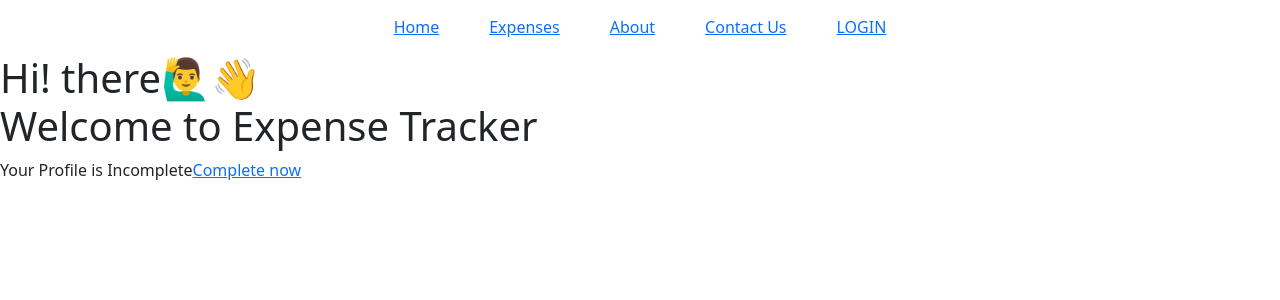
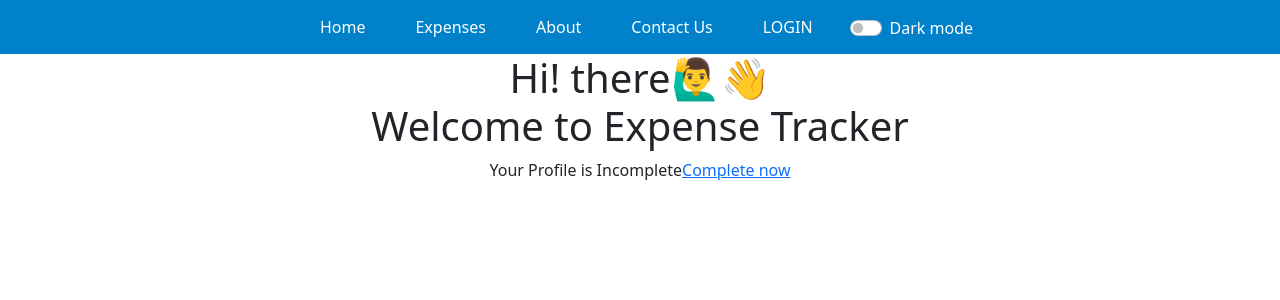
Before and after one commit to Skamilya27/expense-tracker-react, a React (Create React App) app: page / in a window 1280 px wide. Shown: the top 300 px of the page. Built offline with nearby package versions, Linux system fonts and the light colour scheme.

Commit message:
task 17 Adding Premium Features

```diff
--- a/package.json
+++ b/package.json
@@ -11,6 +11,7 @@
     "bootstrap": "^5.2.3",
     "react": "^18.2.0",
     "react-bootstrap": "^2.7.2",
+    "react-csv": "^2.2.2",
     "react-dom": "^18.2.0",
     "react-icons": "^4.8.0",
     "react-redux": "^8.0.5",
--- a/src/App.css
+++ b/src/App.css
@@ -36,3 +36,34 @@
     transform: rotate(360deg);
   }
 }
+
+
+
+.header{
+  background-color: #0081C9;
+}
+.header button {
+   color : white;
+}
+
+#link{
+  text-decoration: none;
+  color: white;
+}
+#link:hover{
+color: black;
+}
+
+
+#dark {
+  background-color: rgba(3, 3, 3, 0.918) ;
+  color: white;
+}
+#dark input{
+color : white;
+background-color: #282c34;
+}
+
+#dark #btn{
+  background-color: #181818;
+}
--- a/src/App.js
+++ b/src/App.js
@@ -3,10 +3,19 @@ import './App.css';
 import Header from './components/Header/Header';
 import AllRoutes from './components/Pages/AllRoutes';
 import ForgotPasswordModal from './components/Auth/ForgotPasswordModal';
+import { useSelector } from 'react-redux';
+import { HiViewGrid } from 'react-icons/hi'
 
 function App() {
+
+  const darkTheme = useSelector((state) => state.theme.dark)
+
   return (
-    <div>
+    <div
+    style={{ height: '100vh' }}
+    id={darkTheme ? 'dark' :'light'}
+    className="App"
+    >
       <ToastContainer />
       <ForgotPasswordModal />
       <Header />
--- a/src/components/Auth/Login.jsx
+++ b/src/components/Auth/Login.jsx
@@ -127,6 +127,7 @@ function Login() {
             value="Login"/>}
 
           <button
+            id="btn"
             className="btn bg-gradient btn-secondary"
             onClick={() => dispatch(authActions.signupPage())}
             style={{
@@ -136,7 +137,9 @@ function Login() {
             New User?
           </button>
 
-          <button className="btn bg-gradient btn-secondary"
+          <button
+            id="btn"
+            className="btn bg-gradient btn-secondary"
             onClick={() => dispatch(authActions.showForgotPasswordModal())}
             style={{
               // backgroundColor: "#d3dce8",
--- a/src/components/Auth/Signup.jsx
+++ b/src/components/Auth/Signup.jsx
@@ -142,6 +142,7 @@ function Signup() {
             value="CREATE ACCOUNT"/>}
 
           <button
+            id="btn"
             className="btn bg-gradient btn-secondary"
             onClick={() => dispatch(authActions.loginPage())}
             style={{
--- a/src/components/Header/Header.js
+++ b/src/components/Header/Header.js
@@ -2,9 +2,9 @@ import React from "react";
 import { Link } from "react-router-dom";
 import { useDispatch, useSelector } from "react-redux";
 import { authActions } from "../../store/AuthSlicer";
+import { themeActions } from "../../store/ThemeSlicer";
 
 function Header() {
-
   // const { IdToken, setIdToken } = useContext(AuthContext);
 
   const IdToken = useSelector((state) => state.auth.IdToken);
@@ -35,16 +35,34 @@ function Header() {
             </Link>
           </button>
           <button className="btn">
-            {!IdToken ? <Link to="/auth" id="link">
-              LOGIN
-            </Link> :
-            <div onClick={() => {
-              dispatch(authActions.logout())
-            }}>
-              LOGOUT
+            {!IdToken ? (
+              <Link to="/auth" id="link">
+                LOGIN
+              </Link>
+            ) : (
+              <div
+                onClick={() => {
+                  dispatch(authActions.logout());
+                }}
+              >
+                LOGOUT
               </div>
-            }
+            )}
           </button>
+
+          <div
+            style={{ height: "25px" }}
+            className="form-check mt-2 form-switch"
+          >
+            <input
+              onChange={() => dispatch(themeActions.changeTheme())}
+              className="form-check-input"
+              type="checkbox"
+              role="switch"
+              id="flexSwitchCheckDefault"
+            />
+            <label className="text-white">Dark mode</label>
+          </div>
         </div>
       </header>
     </>
--- a/src/components/Pages/Expenses/EditForm.jsx
+++ b/src/components/Pages/Expenses/EditForm.jsx
@@ -9,8 +9,6 @@ function EditForm({item}) {
     const [data, setData] = useState(item);
     const handleClose = () => setShow(false);
     const handleShow = () => setShow(true);
-
-    const total = useSelector(state => state.expenses)
 
     const dispatch = useDispatch();
 
@@ -92,9 +90,6 @@ function EditForm({item}) {
                 Close
             </Button>
 
-            {total > 1000 && (
-          <button className='btn btn-warning mt-5 ml-10'>Unlock Premium</button>
-        )}
         </Modal.Footer>
       </Modal>
     </div>
--- a/src/components/Pages/Expenses/ExpenseContainer.jsx
+++ b/src/components/Pages/Expenses/ExpenseContainer.jsx
@@ -1,28 +1,23 @@
-import React, { useEffect, useState } from 'react'
+import React, {  useEffect, useState } from 'react'
+import { CSVDownload, CSVLink } from 'react-csv';
 import { useDispatch, useSelector } from 'react-redux';
 import EditForm from './EditForm';
 import { deleteExpense, getExpenses } from './ExpenseRequests';
 
 const ExpenseContainer = () => {
-    // const { expenses, deleteExpense } = useContext(expenseContext);
+
   const dispatch = useDispatch();
 
   useEffect(() => {
     getExpenses(dispatch)
-    }, [])
+  },[])
 
-    // const [editShow,setEditShow] = useState(false)
-
-    const expense = useSelector(state => state.expenses.expenses)
+  const expense = useSelector(state=>state.expenses.expenses)
 
   return (
     <div>
-        {expense.map((e, i) => (
-
-        <div
-            className=" d-flex justify-content-around m-2 p-2 shadow"
-            key={i}
-          >
+      {expense?.map((e, i) => (
+        <div className=" d-flex justify-content-around m-2 p-2 shadow" key={i}>
           <p>Amount - {e.Amount}</p>
           <p>Description - {e.Description}</p>
           <p>Category - {e.Category}</p>
@@ -37,6 +32,11 @@ const ExpenseContainer = () => {
           </div>
         </div>
       ))}
+      {expense && (
+        <CSVLink data={expense}>
+          <button className=" btn btn-primary">DOWNLOAD CSV</button>
+        </CSVLink>
+      )}
     </div>
   );
 };
--- /dev/null
+++ b/src/store/ThemeSlicer.js
@@ -0,0 +1,18 @@
+import { createSlice } from "@reduxjs/toolkit";
+
+const initialTheme = {
+    dark: false
+}
+
+const themeSlicer = createSlice({
+    name: "themeSlicer",
+    initialState: initialTheme,
+    reducers: {
+        changeTheme(state) {
+            state.dark = !state.dark
+        }
+    },
+});
+
+export const themeActions = themeSlicer.actions;
+export default themeSlicer;
--- a/src/store/index.js
+++ b/src/store/index.js
@@ -1,9 +1,14 @@
 import { configureStore } from "@reduxjs/toolkit";
 import authSlice from "./AuthSlicer";
 import expensesSlice from "./ExpenseSlicer";
+import themeSlicer from "./ThemeSlicer";
 
 const store = configureStore({
-    reducer: {auth: authSlice.reducer, expenses: expensesSlice.reducer},
-})
+  reducer: {
+    auth: authSlice.reducer,
+    expenses: expensesSlice.reducer,
+    theme: themeSlicer.reducer,
+  },
+});
 
 export default store;
```
Also changed, not shown: src/components/Pages/Expenses/Expenses.jsx (+8 -8 lines), 1 other file (tests, documents, lock files or other folders). Lines whose indentation alone changed are shown as unchanged.
